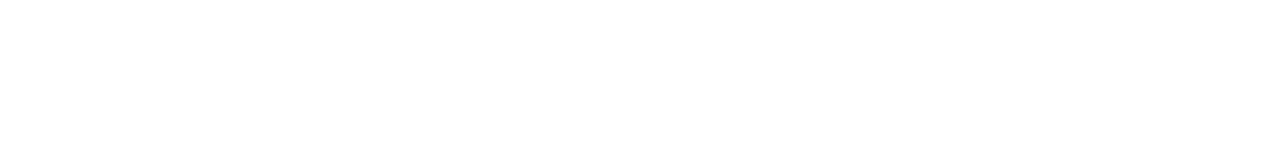
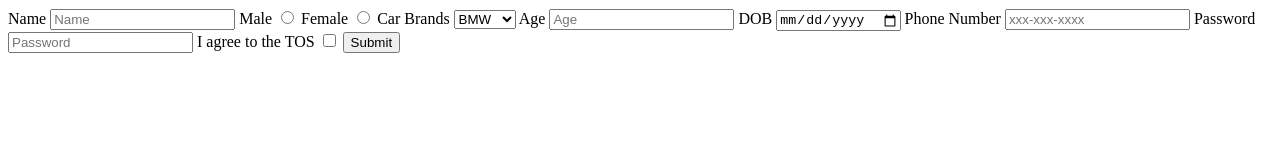
Before and after one commit to acciojob/signup-form-car-CodeshShubh, a website: page main.html in a window 1280 px wide. Drawn offline with Linux system fonts and the light colour scheme.

Commit message:
created a submission

```diff
--- a/main.html
+++ b/main.html
@@ -8,6 +8,41 @@
 
 <body>
 	<!-- the entire body must be written by student -->
+
+<form method="post">
+		<lable for="name">Name</lable>
+	<input  type="text" required id="name"  placeholder="Name" >
+
+	<lable for="gender_m">Male</lable>
+	<input  type="radio" required id="gender_m" name="gender" >
+	<lable for="gender_f">Female</lable>
+	<input  type="radio" required id="gender_f" name="gender" >
+
+<lable for="cars">Car Brands</lable>
+<select required id="cars" placeholder="--Please choose an option--">
+		<option>BMW</option>
+		<option>Honda</option>
+		<option>Ford</option>
+	</select>
+
+	<lable for="age">Age</lable>
+	<input  type="number" required id="age"  placeholder="Age" >
+
+	<lable for="dob">DOB</lable>
+	<input  type="date" required id="dob"  >
+
+	<lable for="tel">Phone Number</lable>
+	<input  type="tel"  id="tel"  placeholder="xxx-xxx-xxxx" >
+
+	<lable for="password">Password</lable>
+	<input  type="password" required id="password"  placeholder="Password" >
+
+	<lable for="tos">I agree to the TOS</lable>
+	<input  type="checkbox" required id="tos"  >
+
+	<button type="submit">Submit</button>
+</form>
+
     <script type="text/javascript" src="./script.js">
 </script>
 
```
